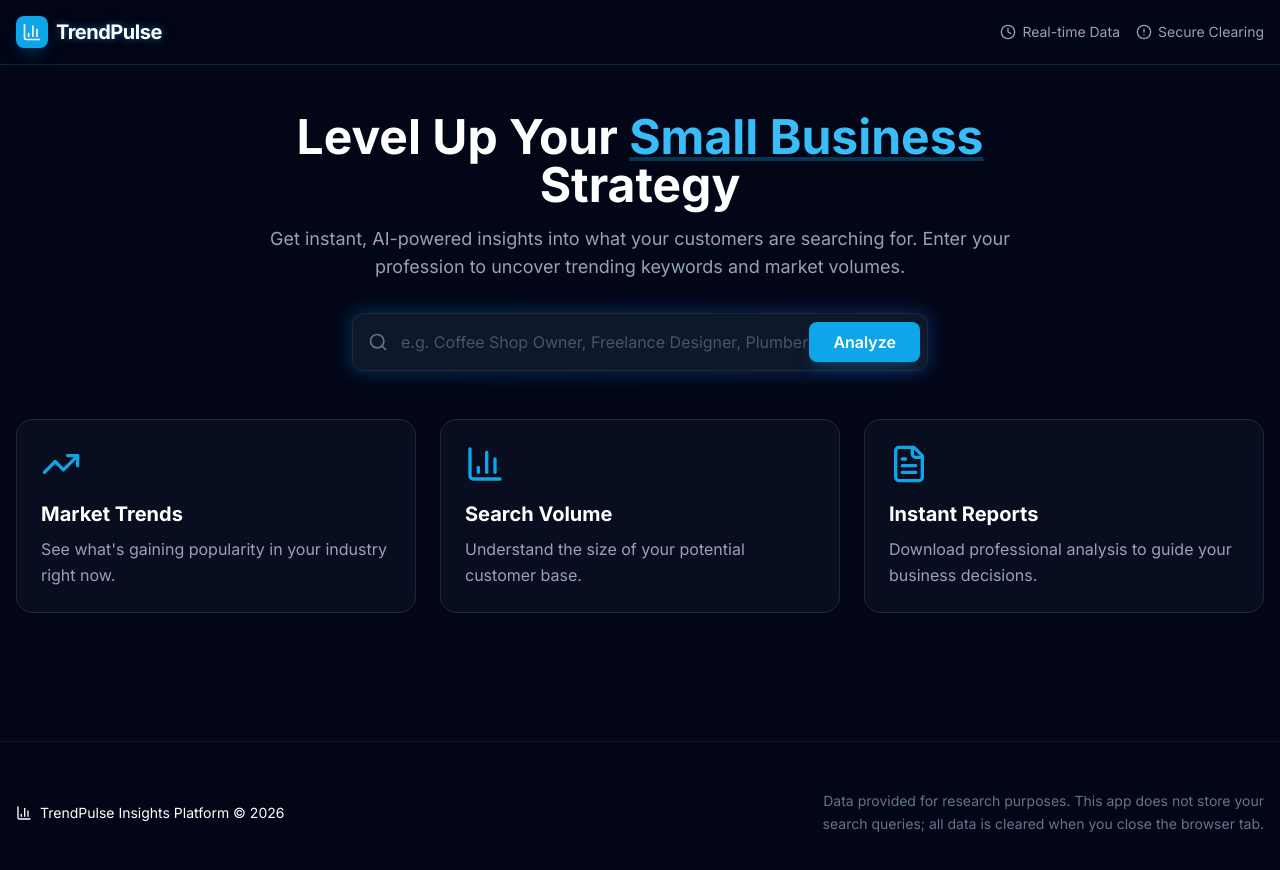
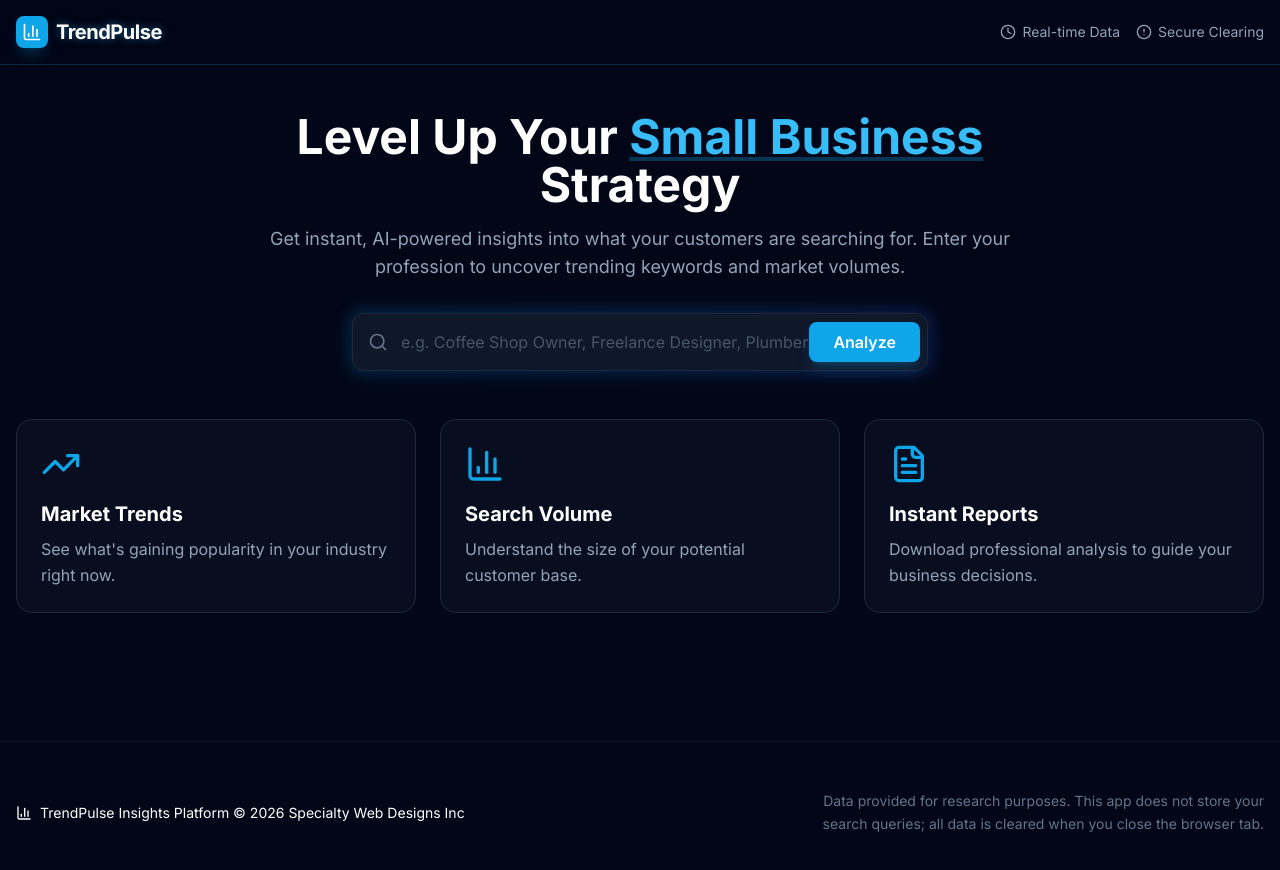
Before and after one commit to Specialty-Web/trendpulse, a React (Vite) app: page / in a window 1280 px wide. Shown: the top 870 px of the page. Built offline with nearby package versions, Linux system fonts and the light colour scheme.

Commit message:
Update App.tsx

```diff
--- a/App.tsx
+++ b/App.tsx
@@ -383,7 +383,7 @@ const App: React.FC = () => {
         <div className="max-w-7xl mx-auto flex flex-col md:flex-row items-center justify-between gap-6 text-white text-sm">
           <div className="flex items-center gap-2">
             <BarChart3 className="w-4 h-4" />
-            <span>TrendPulse Insights Platform &copy; {new Date().getFullYear()}</span>
+            <span>TrendPulse Insights Platform &copy; {new Date().getFullYear()} <a href="https://specialtywebdesigns.com" target="_blank">Specialty Web Designs Inc</a></span>
           </div>
           <p className="max-w-md text-center md:text-right leading-relaxed text-slate-500">
             Data provided for research purposes. This app does not store your search queries; all data is cleared when you close the browser tab.
```
